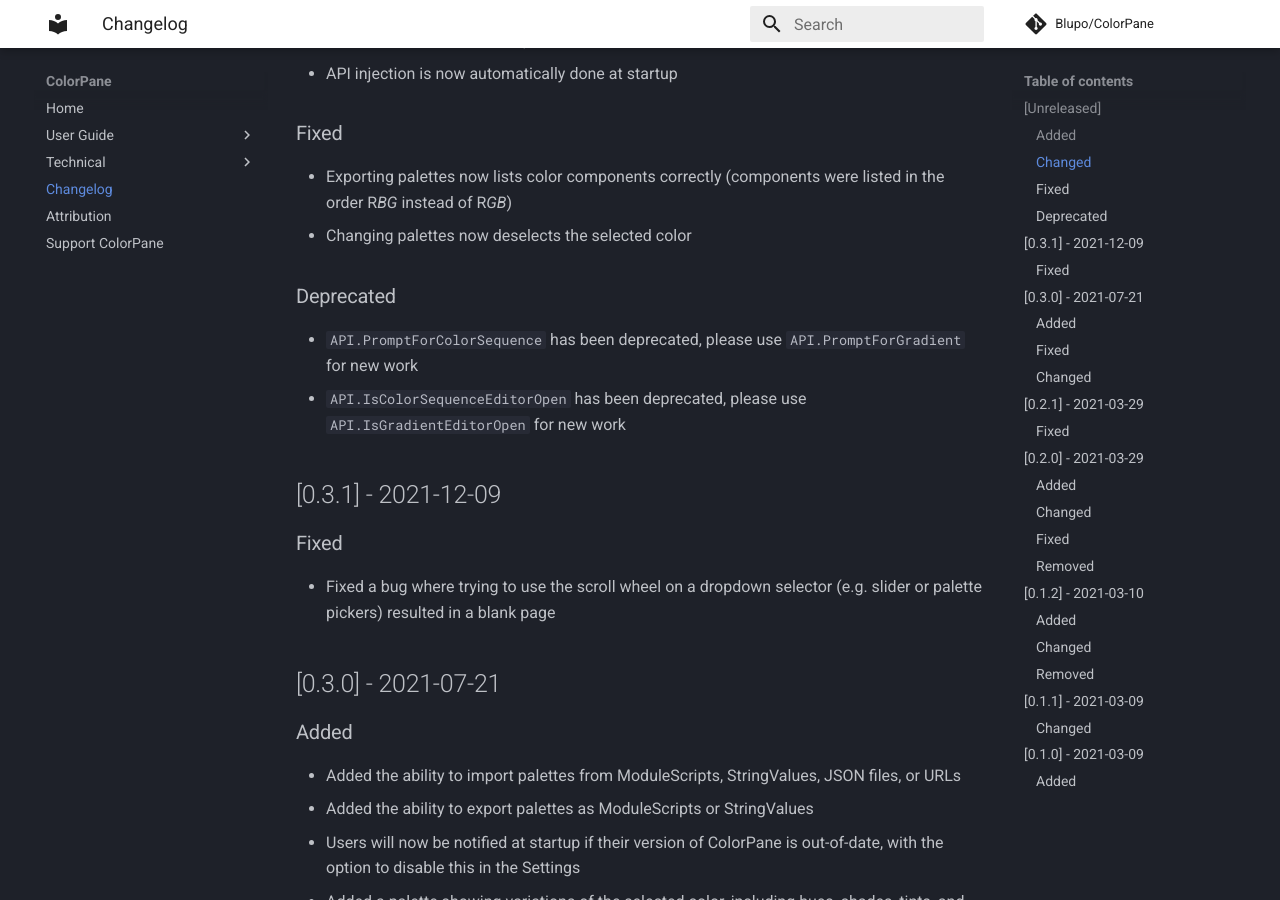
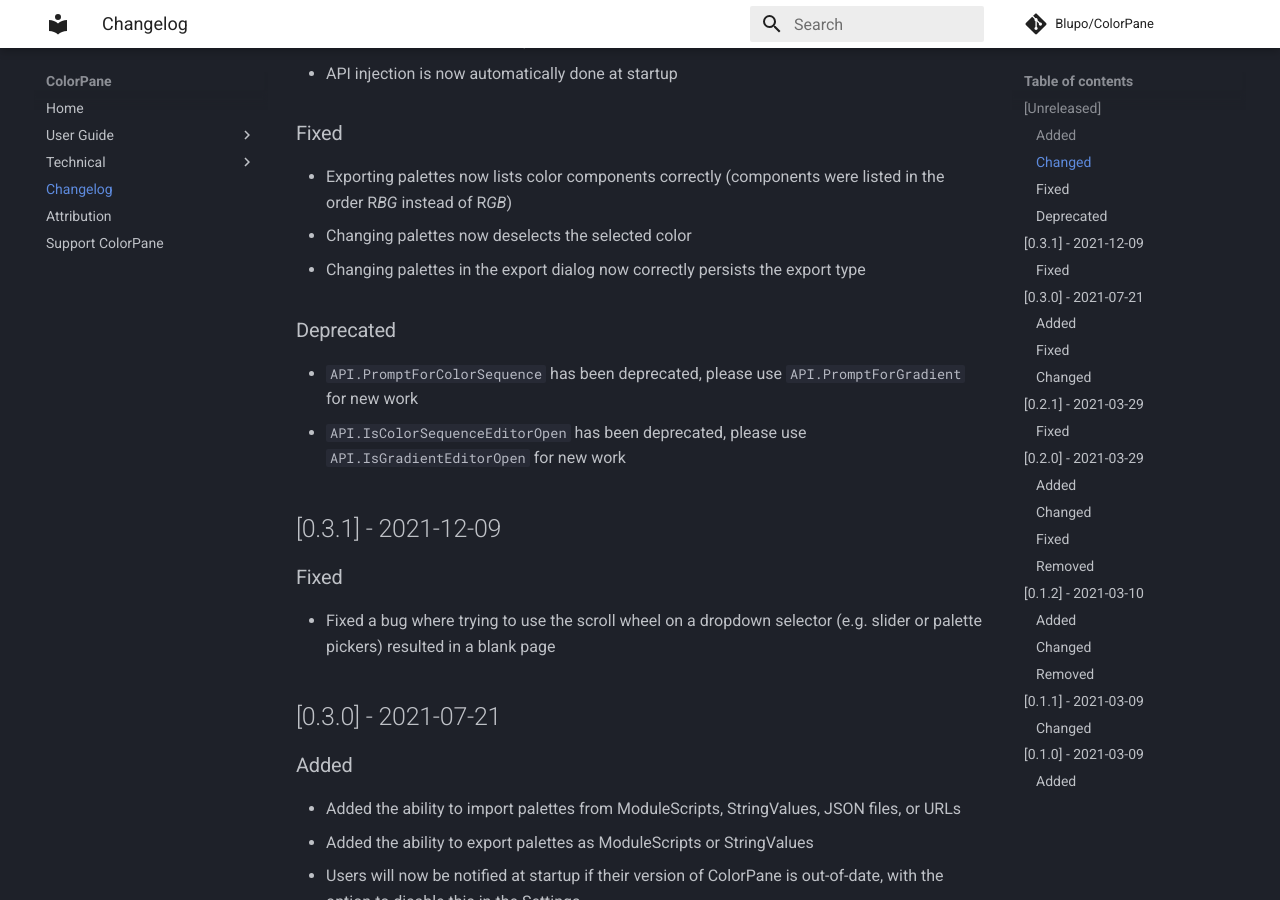
Before and after one commit to Blupo/ColorPane, an MkDocs documentation site: the page built from docs/changelog.md, in a window 1280 px wide and 900 px high, scrolled down 977 px. Built offline with MkDocs 1.6.1 and Material for MkDocs 9.7.7, drawn with Linux system fonts in a browser that asks for light colours; comment, search, counter and statistics services are not loaded.

Commit message:
Export dialog bugfix

```diff
--- a/docs/changelog.md
+++ b/docs/changelog.md
@@ -24,6 +24,7 @@
 ### Fixed
 - Exporting palettes now lists color components correctly (components were listed in the order R*BG* instead of R*GB*)
 - Changing palettes now deselects the selected color
+- Changing palettes in the export dialog now correctly persists the export type
 
 ### Deprecated
 - `API.PromptForColorSequence` has been deprecated, please use `API.PromptForGradient` for new work
```
Also changed, not shown: 3 other files.
